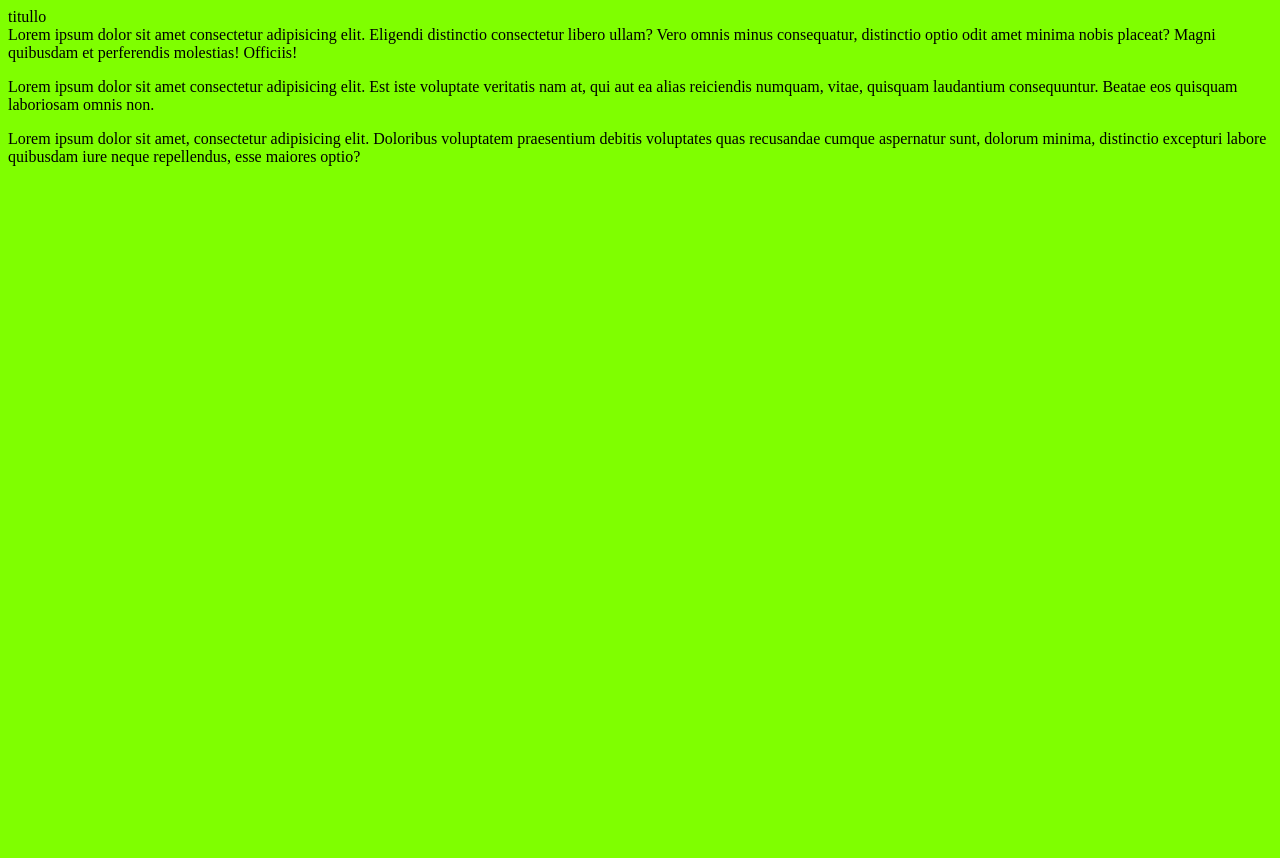
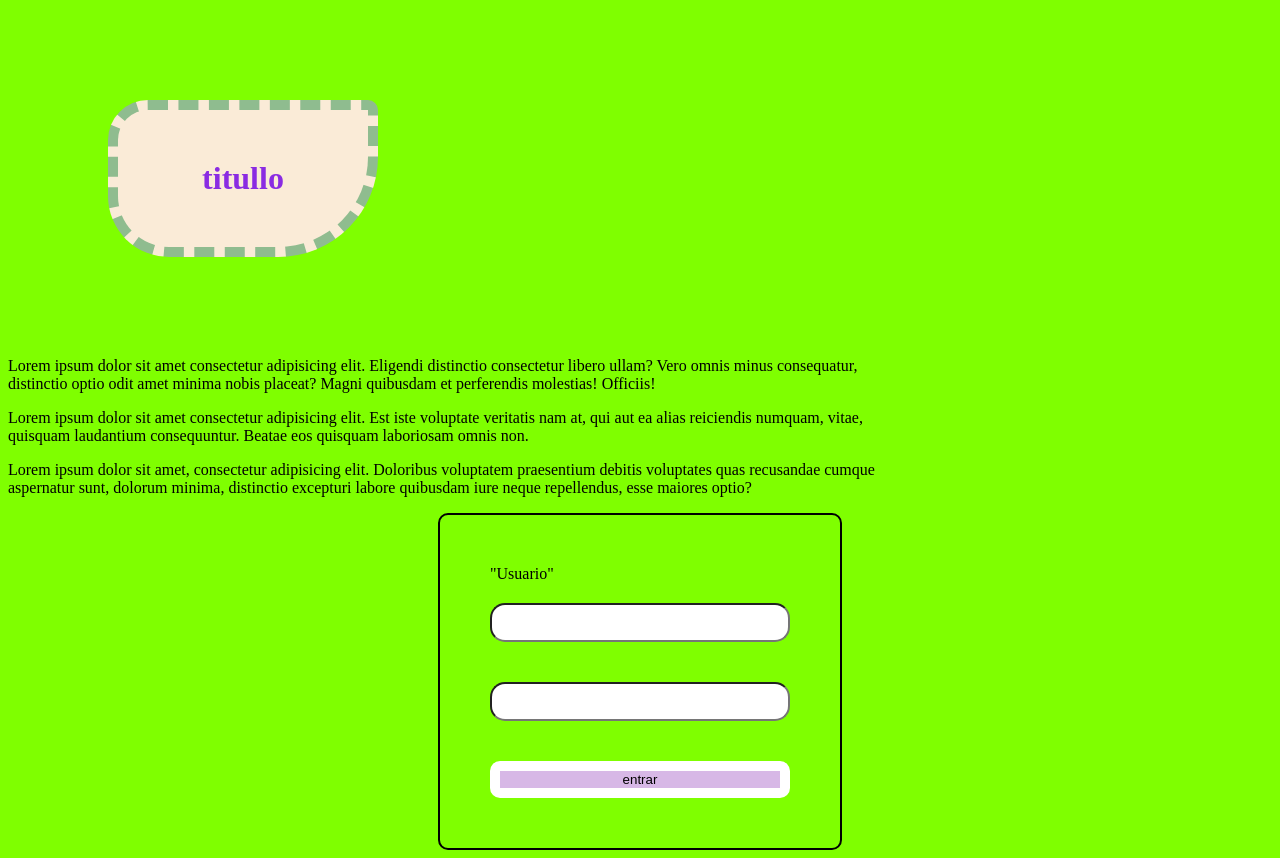
Before and after one commit to laramelquiades0-hue/aprendendo-css, a plain HTML site: page index.html in a window 1280 px wide. Before the commit the page ends 800 px from the top, so only its background shows below. Drawn offline with Linux system fonts and the light colour scheme.

Commit message:
nnova atualizacao

```diff
--- a/index.html
+++ b/index.html
@@ -10,10 +10,10 @@
 </head>
 
 <body>
-    <div id="titulo
+    <div id="titulo">
         <h1> titullo</h1>
     </div>
-    </div id="conteudo"
+    <div id="conteudo">
         <p>Lorem ipsum dolor sit amet consectetur adipisicing elit. Eligendi distinctio consectetur libero ullam? Vero
             omnis minus consequatur, distinctio optio odit amet minima nobis placeat? Magni quibusdam et perferendis
             molestias! Officiis!
@@ -27,6 +27,16 @@
             quas recusandae cumque aspernatur sunt, dolorum minima, distinctio excepturi labore quibusdam iure neque
             repellendus, esse maiores optio?</p>
     </div>
+
+    <div id="area-login">
+        <label for='Usuario'>"Usuario"</label>
+        <input type="text" id="Usuario">
+
+        <label for="login"></label>
+        <input type="login">
+
+        <button>entrar</button>
+    </div>
 </body>
 
 </html>
--- a/style.css
+++ b/style.css
@@ -4,20 +4,53 @@
 
 h1 {
     color: blueviolet;
-    background-color: antiquewhite margin: 100px;
+    background-color: antiquewhite;
+     margin: 100px;
     padding: 50px;
-    border: 20px solid yellow
+    border: 20px solid yellow;
     border-style: dashed;
-    border-width: 10px
+    border-width: 10px;
     border-color: darkseagreen;
-    border-radius:40px 10px 100px 61px
+    border-radius:40px 10px 100px 61px;
     text-align: center;
     width: 150px;
     /*comentario do css*/
-
-
-
 }
 #conteudo{
-    width:70%
-    margin
+    width:70%;
+}
+ #area-login{
+    border-radius: 10px;
+    border:2px solid black;
+    padding: 50px;
+    margin: auto;
+     width: 300px;
+     display: flex;
+     flex-direction: column;
+     gap: 20px;
+}
+button{
+    margin-top: 20px;
+background-color: rgb(215, 184, 230);
+border-radius: 10px;
+border: 10px solid #fff;
+}
+
+input{
+    background-color: #fff;
+border-radius: 15px;
+padding: 10px;
+}
+ input[type="email"]{
+    background-color: bisque;
+ }
+ #usuario{
+    background-color: darkgrey;
+ }
+ button:hover{
+    background-color: antiquewhite;
+    color: rgb(209, 145, 66);
+    border: solid 2px black;
+    font-size: 25px
+
+ }
```
